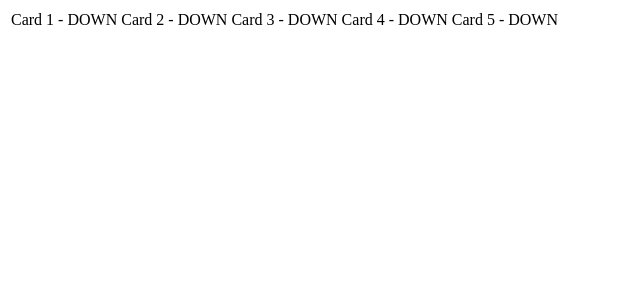
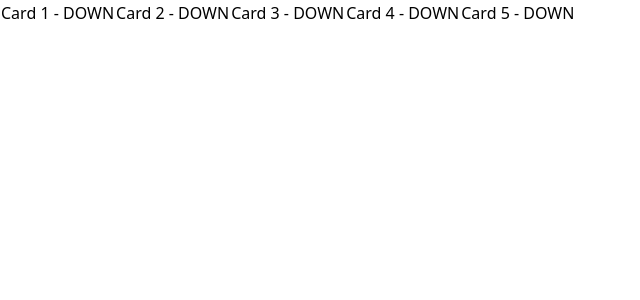
Before and after one commit to storiu/card-game, an Angular app: page / in a window 1280 px wide. Shown: the top 300 px of the page, without its empty margins (0-640 px from the left). Built offline with nearby package versions, Linux system fonts and the light colour scheme.

Commit message:
style: add tailwindcss to the project for styling

```diff
--- a/package.json
+++ b/package.json
@@ -19,6 +19,8 @@
     "@angular/platform-browser": "~12.1.1",
     "@angular/platform-browser-dynamic": "~12.1.1",
     "@angular/router": "~12.1.1",
+    "autoprefixer": "^10.2.6",
+    "postcss": "^8.3.5",
     "rxjs": "~6.6.0",
     "tslib": "^2.2.0",
     "zone.js": "~0.11.4"
@@ -35,6 +37,7 @@
     "karma-coverage": "~2.0.3",
     "karma-jasmine": "~4.0.0",
     "karma-jasmine-html-reporter": "^1.5.0",
+    "tailwindcss": "^2.2.4",
     "typescript": "~4.3.2"
   }
 }
--- a/src/styles.scss
+++ b/src/styles.scss
@@ -1 +1,3 @@
-/* You can add global styles to this file, and also import other style files */
+@import "tailwindcss/base";
+@import "tailwindcss/components";
+@import "tailwindcss/utilities";
--- /dev/null
+++ b/tailwind.config.js
@@ -0,0 +1,11 @@
+module.exports = {
+  purge: [],
+  darkMode: false, // or 'media' or 'class'
+  theme: {
+    extend: {},
+  },
+  variants: {
+    extend: {},
+  },
+  plugins: [],
+}
```
Also changed, not shown: 1 other file (tests, documents, lock files or other folders).
